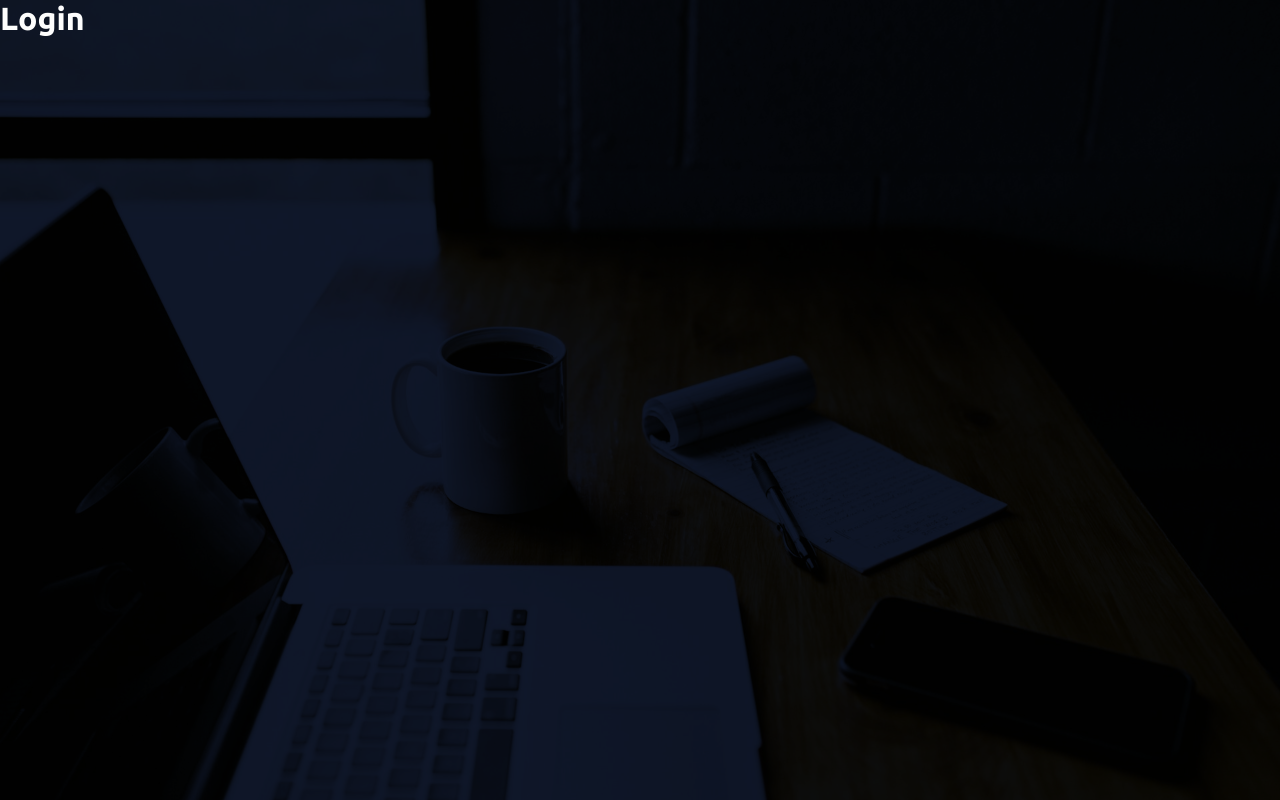
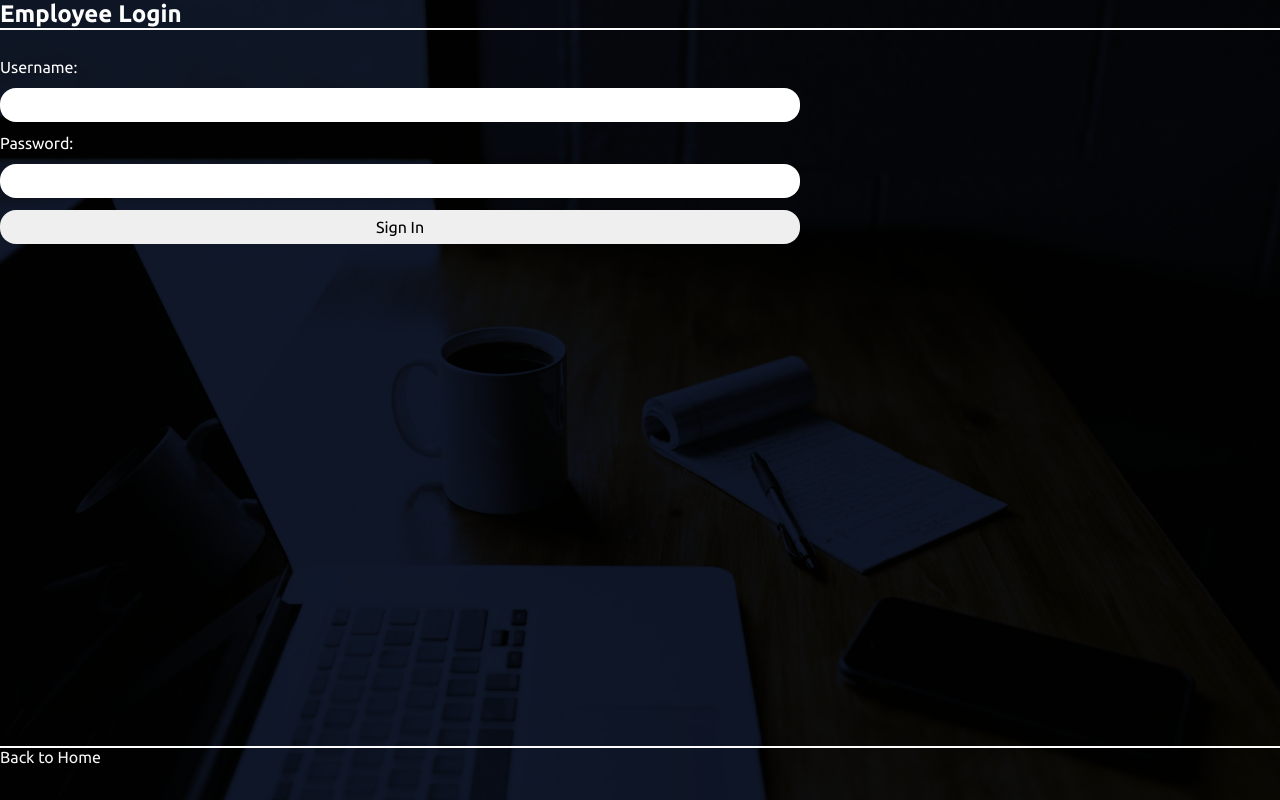
Before and after one commit to MartinXCVI/worknotes-app, a React (Vite) app: page /login in a window 1280 px wide. Built offline with nearby package versions, Linux system fonts and the light colour scheme.

Commit message:
Progress in login component and logic

```diff
--- a/src/components/DashboardHeader.jsx
+++ b/src/components/DashboardHeader.jsx
@@ -1,16 +1,73 @@
+// React hooks
+import { useEffect } from "react"
+
+// Font awesome icons imports
+import { FontAwesomeIcon } from "@fortawesome/react-fontawesome"
+import { faRightFromBracket } from "@fortawesome/free-solid-svg-icons"
+
 // React router imports
-import { Link } from "react-router-dom"
+import { useNavigate, useLocation, Link } from "react-router-dom"
+
+// Redux imports
+import { useSendLogoutMutation } from '../features/auth/authApiSlice'
+
+// RegEx constants
+const dashRegEx = /^\dashboard(\/)?$/
+const notesRegEx = /^\dashboard\/notes(\/)?$/
+const usersRegEx = /^\dashboard\/users(\/)?$/
+
 
 const DashboardHeader = () => {
 
+  const navigate = useNavigate()
+  const { pathname } = useLocation()
+
+  const [
+    sendLogout,
+    {
+      isLoading,
+      isSuccess,
+      isError,
+      error
+    }
+  ] = useSendLogoutMutation()
+
+  useEffect(()=> {
+    if(isSuccess) navigate('/')
+  }, [isSuccess, navigate])
+
+  // Logout handler that calls the sendLogout function
+  const handleLogoutClick = ()=> sendLogout()
+
+  if(isLoading) return <p>Logging out...</p>
+
+  if(isError) return <p>Error: {error.data?.message}</p>
+
+  let dashboardClass = null
+
+  if(!dashRegEx.test(pathname) && !notesRegEx.test(pathname) && !usersRegEx.test(pathname)) {
+    dashboardClass = 'dash-header-container-small'
+  }
+
+  const logoutButton = (
+    <button
+      className='icon-button'
+      title='Logout'
+      onClick={handleLogoutClick}
+    >
+      <FontAwesomeIcon icon={faRightFromBracket} />
+    </button>
+  )
+
   const content = (
     <header className="dashboard-header">
-        <div className="dashboard-header-container">
+      <div className={`dashboard-header-container ${dashboardClass}`}>
         <Link to="/dashboard">
           <h1 className="dashboard-header-title">workNotes</h1>
         </Link>
         <nav className="dashboard-header-nav">
-                {/* add nav buttons later */}
+          {/* add more buttons later */}
+          {logoutButton}
         </nav>
       </div>
     </header>
--- a/src/css/styles.css
+++ b/src/css/styles.css
@@ -82,9 +82,13 @@ button {
 .error-msg {
   display: inline-block;
   background-color: #fdfdfd;
-  color: firebrick;
+  color: #a01919;
   padding: 0.25em;
   margin-bottom: 0.5em;
+}
+
+.nowrap {
+  white-space: nowrap;
 }
 
 .icon-button {
@@ -280,6 +284,12 @@ tr {
   }
 }
 /*----- Includes -----*/
+.note-created,
+.note-updated,
+.note-username {
+  display: none;
+}
+
 .note-status {
   font-weight: bold;
 }
@@ -374,9 +384,10 @@ tr {
 /*----- Views -----*/
 /*----- Includes -----*/
 .login {
+  min-height: 90vh;
   flex-grow: 1;
-  border-top: 2px solid var(--BORDER-COLOR);
-  border-bottom: 2px solid var(--BORDER-COLOR);
+  border-top: 2px solid #fdfdfd;
+  border-bottom: 2px solid #fdfdfd;
   padding: 1em 0;
 }
 
--- a/src/features/auth/Login.jsx
+++ b/src/features/auth/Login.jsx
@@ -1,8 +1,117 @@
+// React hooks imports
+import { useRef, useState, useEffect } from 'react'
+
+// React router imports
+import { useNavigate, Link } from 'react-router-dom'
+
+// Redux imports
+import { useDispatch } from 'react-redux'
+import { setCredentials } from './authSlice'
+import { useLoginMutation } from './authApiSlice'
+
 
 const Login = () => {
-  return (
-    <h1>Login</h1>
+
+  const userRef = useRef()
+  const errorRef = useRef()
+  const [username, setUsername] = useState('')
+  const [password, setPassword] = useState('')
+  const [errorMsg, setErrorMsg] = useState('')
+
+  const navigate = useNavigate()
+  const dispatch = useDispatch()
+
+  const [login, { isLoading }] = useLoginMutation()
+
+  /* Puts the focus in the username
+  field once the components mounts */
+  useEffect(()=> {
+    userRef.current.focus()
+  }, [])
+
+  /* Clears the error message once the
+  state of the username or password changes */
+  useEffect(()=> {
+    setErrorMsg('')
+  }, [username, password])
+
+  /* Form submission */
+  const handleSubmit = async (event)=> {
+    event.preventDefault()
+    try {
+      const { accessToken } = await login({ username, password}).unwrap()
+      dispatch(setCredentials({ accessToken }))
+      setUsername('')
+      setPassword('')
+      navigate('/dashboard')
+    } catch(error) {
+      if(!error.status) {
+        setErrorMsg('No server response was received')
+      } else if(error.status === 400) {
+        setErrorMsg('Missing either username or password')
+      } else if(error.status === 401) {
+        setErrorMsg('Unauthorized')
+      } else {
+        setErrorMsg(error.data?.message)
+      }
+      errorRef.current.focus()
+    }
+  }
+
+  const handleUserInput = event => setUsername(event.target.value)
+  const handlePassInput = event => setPassword(event.target.value)
+
+  const errorClass = errorMsg ? 'error-msg' : 'offscreen'
+
+  if(isLoading) return <p>Loading...</p>
+
+  const content = (
+    <section className='public'>
+      <header>
+        <h1>Employee Login</h1>
+      </header>
+      <main className='login'>
+        {/* Error message */}
+        <p
+          ref={errorRef}
+          className={errorClass}
+          aria-live='assertive'
+        >
+          {errorMsg}
+        </p>
+        <form className='form' onSubmit={handleSubmit}>
+          {/* Username input */}
+          <label htmlFor="username">Username:</label>
+          <input
+            className='form-input'
+            type="text"
+            id='username'
+            ref={userRef}
+            value={username}
+            onChange={handleUserInput}
+            autoComplete='off'
+            required
+          />
+          {/* Password input */}
+          <label htmlFor="password">Password:</label>
+          <input
+            className='form-input'
+            type='password'
+            id='password'
+            onChange={handlePassInput}
+            value={password}
+            required
+          />
+          <button className='form-submit-button'>Sign In</button>
+        </form>
+      </main>
+      <footer>
+        <Link to="/">Back to Home</Link>
+      </footer>
+    </section>
   )
+
+  return content
 }
 
 export default Login
--- a/src/sass/global.scss
+++ b/src/sass/global.scss
@@ -82,9 +82,13 @@ button {
 .error-msg {
   display: inline-block;
   background-color: color.$white;
-  color: firebrick;
+  color: color.$errorRed;
   padding: 0.25em;
   margin-bottom: 0.5em;
+}
+
+.nowrap {
+  white-space: nowrap;
 }
 
 .icon-button {
--- a/src/sass/views/login.scss
+++ b/src/sass/views/login.scss
@@ -4,9 +4,11 @@
 @use '../includes/typography' as font;
 @use '../includes/variables' as var;
 
+
 .login {
+  min-height: 90vh;
   flex-grow: 1;
-  border-top: 2px solid var(--BORDER-COLOR);
-  border-bottom: 2px solid var(--BORDER-COLOR);
+  border-top: 2px solid color.$white;
+  border-bottom: 2px solid color.$white;
   padding: 1em 0;
 }
```
Also changed, not shown: src/sass/components/notesList.scss (+5 -5 lines), 1 other file (tests, documents, lock files or other folders). Lines whose indentation alone changed are shown as unchanged.
